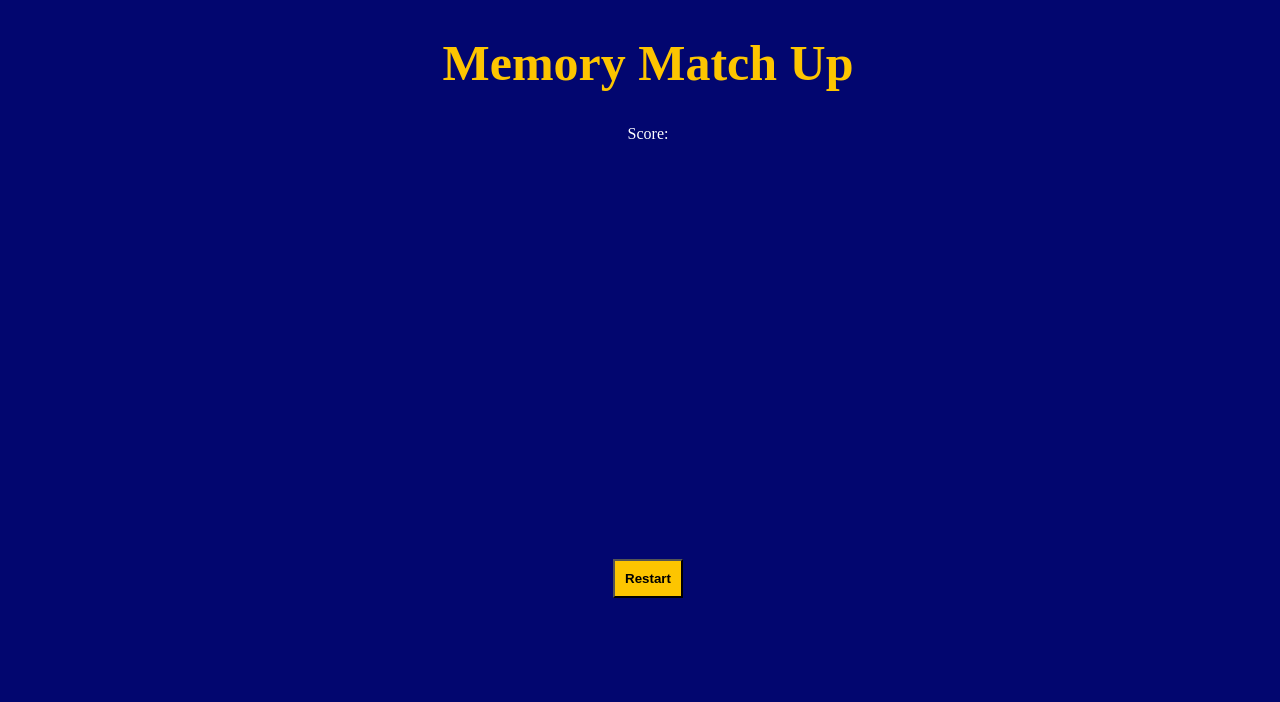
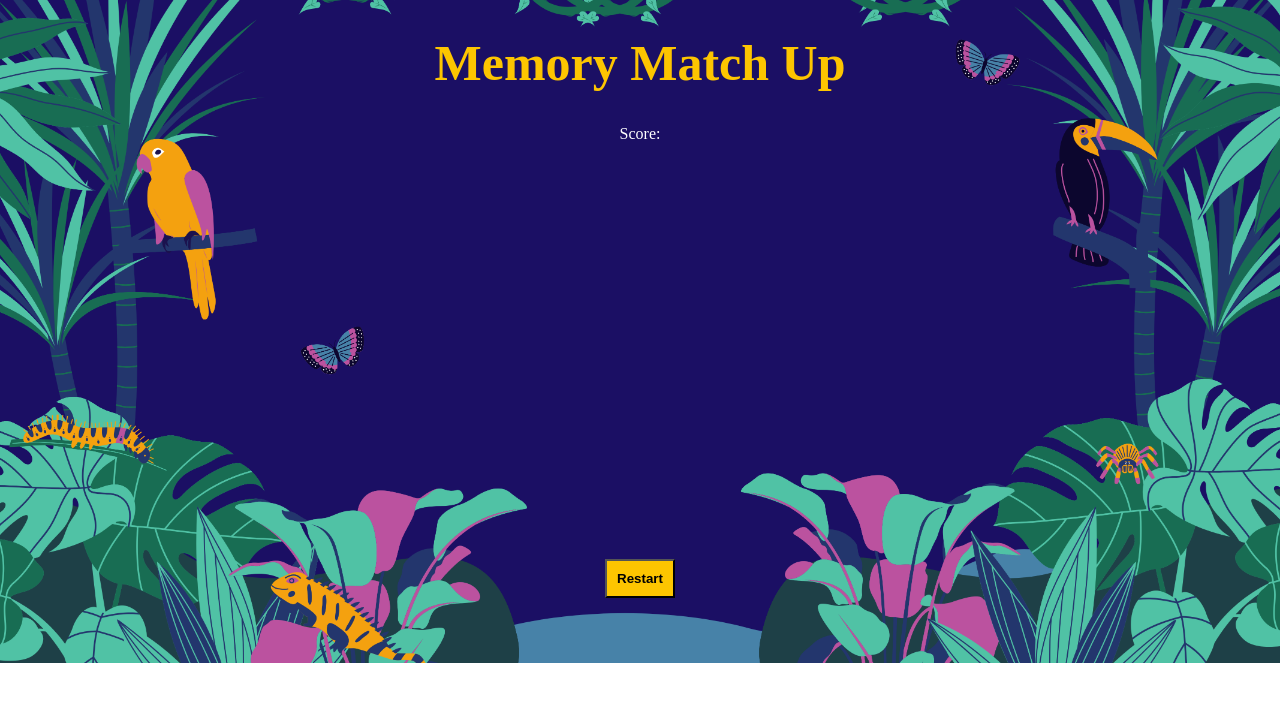
Before and after one commit to Emily-Rodden7/Memory-Match-Up, a plain HTML site: page index.html in a window 1280 px wide. Drawn offline with Linux system fonts and the light colour scheme; a web font is replaced by a local one.

Commit message:
Changed background to image background, instead of solid colour.

```diff
--- a/assets/css/style.css
+++ b/assets/css/style.css
@@ -1,7 +1,8 @@
 body {
-    min-width: 100vw;
-    min-height: 100vh ;
-    background-color: #02066f;
+    background-position: center;
+    background-image: url("../images/webpage-jungle-background.png");
+    background-repeat: no-repeat;
+    background-size: cover;
     color: white;
 }
 
@@ -48,7 +49,7 @@ p {
     background-color: white;
 }
 
-/* Image on the card */
+/* matching Image on the card */
 .front-image {
     height: 50px;
     width: 50px;
@@ -73,7 +74,8 @@ p {
 }
 
 .card .back {
-    background-image: image();
+    background-image: url("assets\images\Green-CardBack.png");
+    background-repeat: no-repeat ;
     background-position: center;
     background-size: cover;
     backface-visibility: hidden;
```
Also changed, not shown: DarkGreen-Flower-CardBack.png (deleted), assets/images/Green-CardBack.png (added), assets/images/webpage-jungle-background.png (added), 1 other file.
